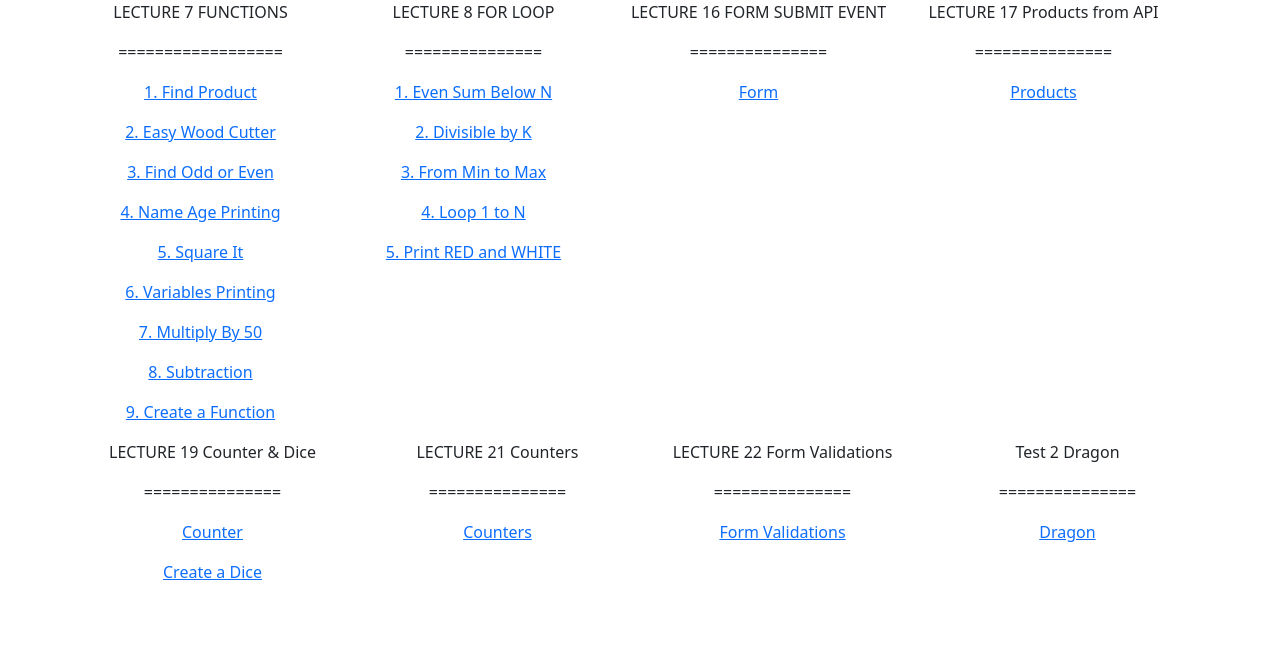
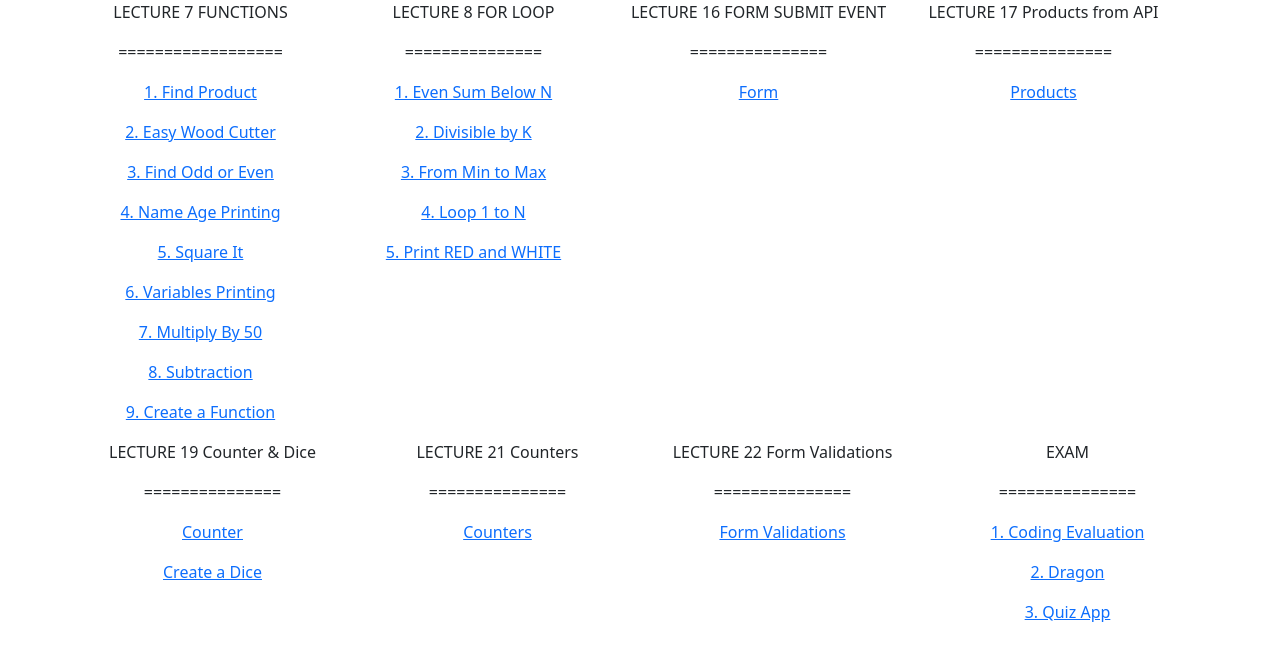
Before and after one commit to VaghaniAxita/JavaScript, a plain HTML site: page index.html in a window 1280 px wide. Drawn offline with nearby package versions, Linux system fonts and the light colour scheme.

Commit message:
27/5/24 add exam 3 in main index file

```diff
--- a/index.html
+++ b/index.html
@@ -97,9 +97,11 @@
 
 <!-- EXAM START -->
 <div class="col-3">
-    <p>Test 2  Dragon</p>
+    <p>EXAM</p>
     <p>===============</p>
-    <p><a href="/EXAM/Test_2/index.html">Dragon</a></p>
+    <p><a href="/EXAM/Test_1/index.html">1. Coding Evaluation</a></p>
+    <p><a href="/EXAM/Test_2/index.html">2. Dragon</a></p>
+    <p><a href="/EXAM/Test_3/index.html">3. Quiz App</a></p>
 </div>
 <!-- EXAM END -->
 
```
